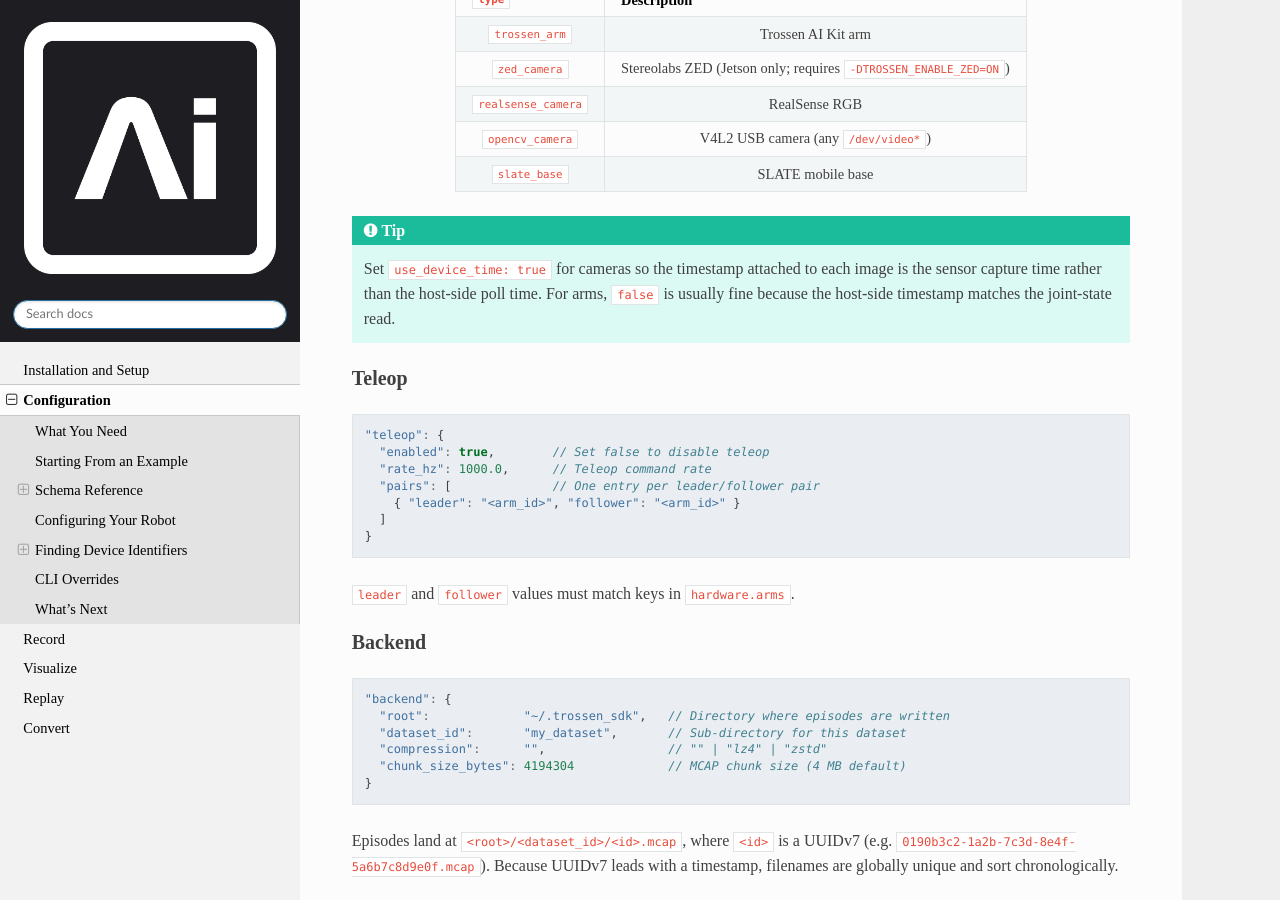
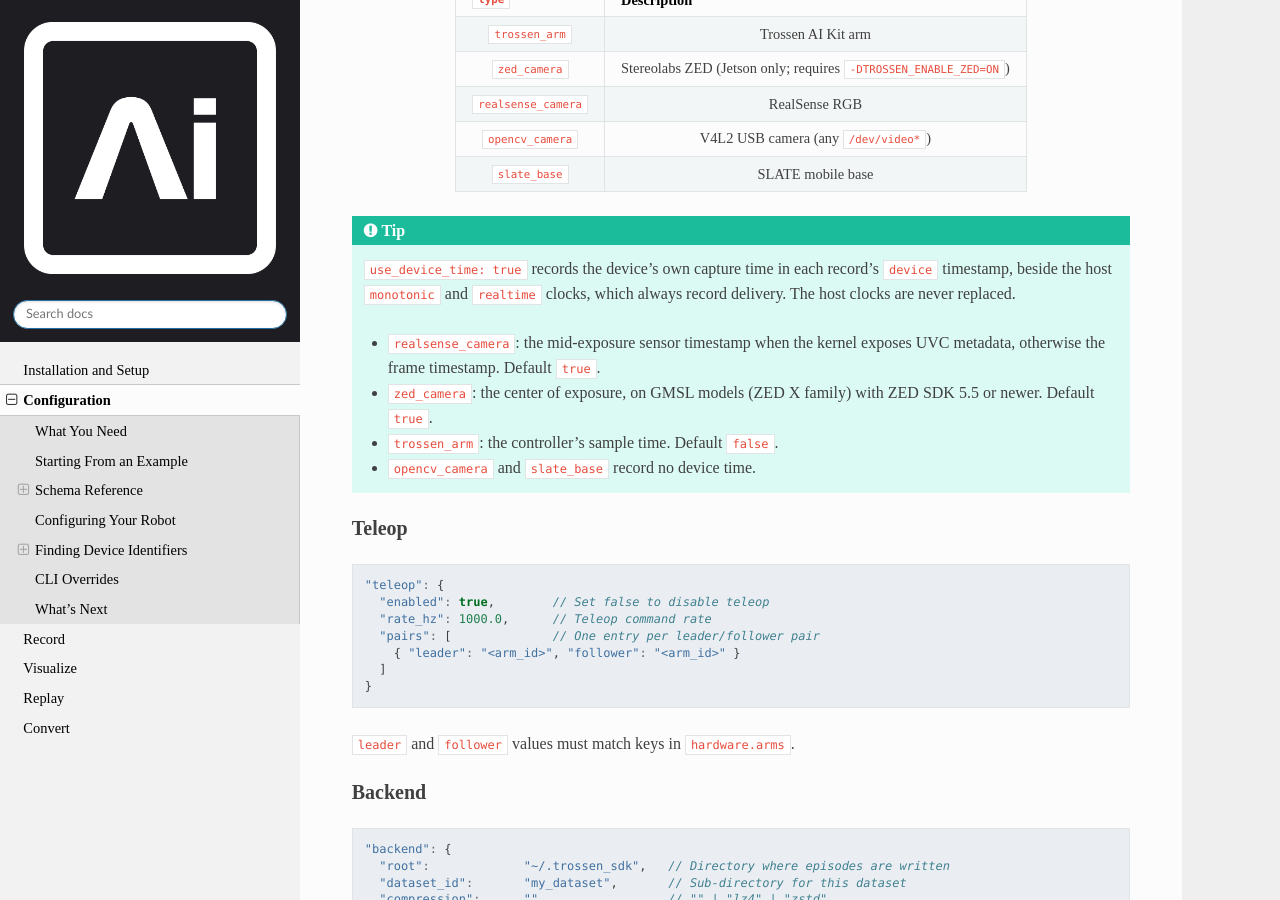
Before and after one commit to TrossenRobotics/trossen_sdk, a Sphinx documentation site: the page built from docs/configuration.rst, in a window 1280 px wide and 900 px high, scrolled down 2497 px. Built offline with Sphinx 7.4.7 and the Read the Docs theme 3.1.0, drawn with Linux system fonts in a browser that asks for light colours; some web fonts are replaced.

Commit message:
docs: document use_device_time per producer
Describe what use_device_time records for the arm, RealSense and ZED
producers.

```diff
--- a/docs/configuration.rst
+++ b/docs/configuration.rst
@@ -168,8 +168,13 @@ Supported producer types:
 
 .. tip::
 
-    Set ``use_device_time: true`` for cameras so the timestamp attached to each image is the sensor capture time rather than the host-side poll time.
-    For arms, ``false`` is usually fine because the host-side timestamp matches the joint-state read.
+    ``use_device_time: true`` records the device's own capture time in each record's ``device`` timestamp, beside the host ``monotonic`` and ``realtime`` clocks, which always record delivery.
+    The host clocks are never replaced.
+
+    - ``realsense_camera``: the mid-exposure sensor timestamp when the kernel exposes UVC metadata, otherwise the frame timestamp. Default ``true``.
+    - ``zed_camera``: the center of exposure, on GMSL models (ZED X family) with ZED SDK 5.5 or newer. Default ``true``.
+    - ``trossen_arm``: the controller's sample time. Default ``false``.
+    - ``opencv_camera`` and ``slate_base`` record no device time.
 
 Teleop
 ------
```
